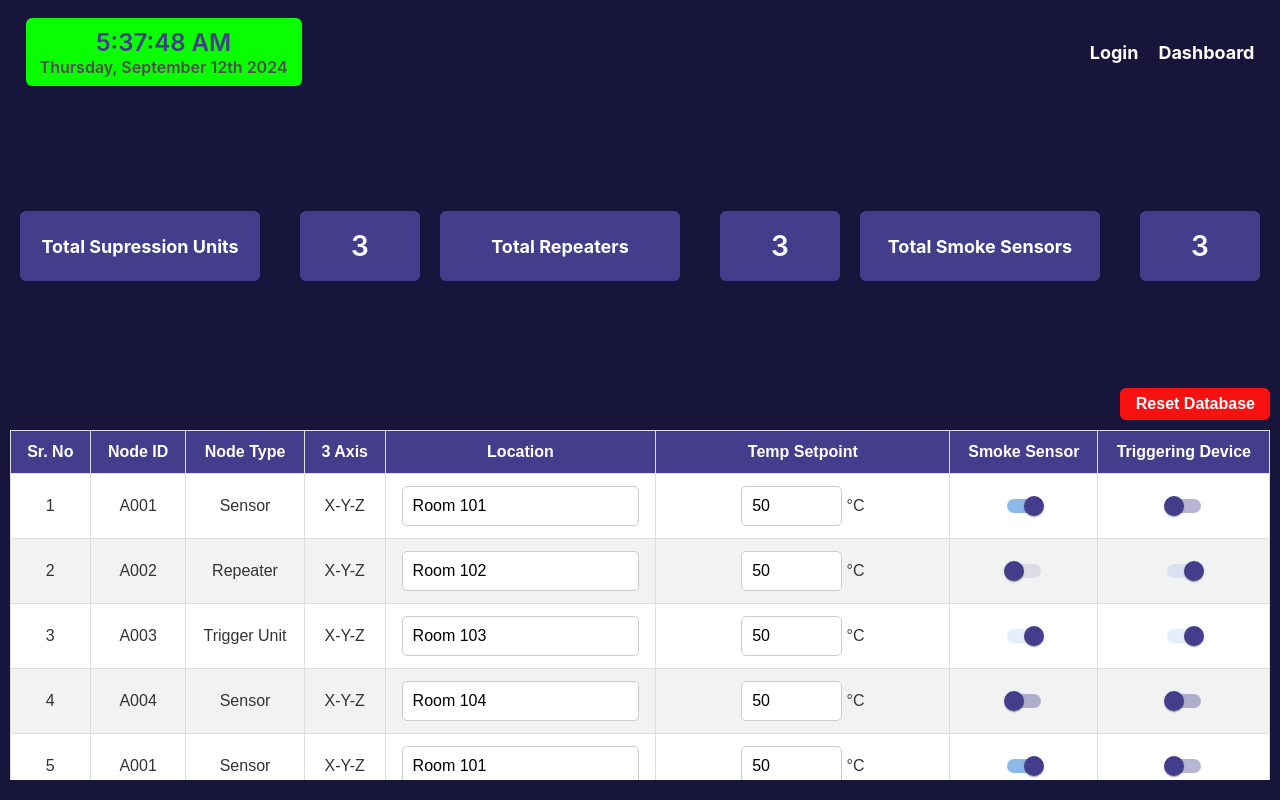
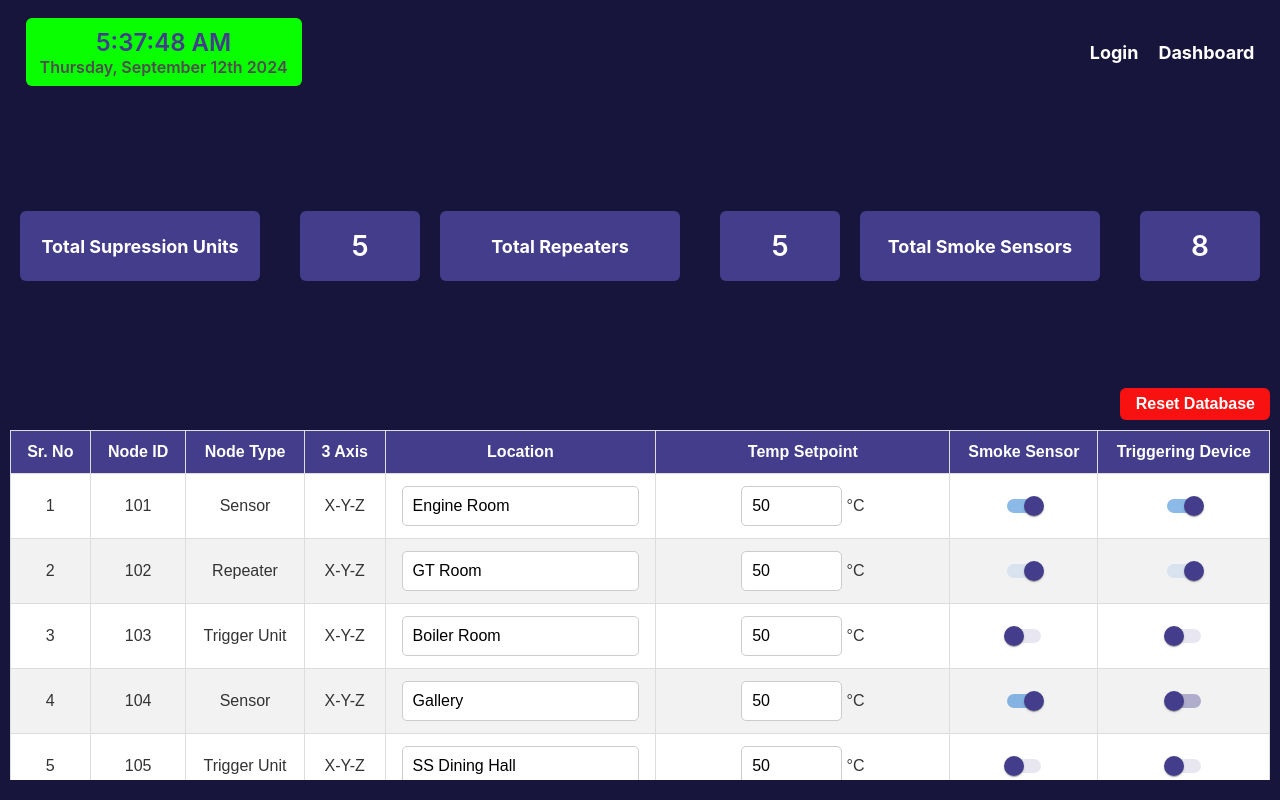
Before and after one commit to cee-diksha/fire_detection, a React (Create React App) app: page /settings in a window 1280 px wide. Built offline with nearby package versions, Linux system fonts and the light colour scheme.

Commit message:
settings table made dynamic

```diff
--- a/src/assets/info.js
+++ b/src/assets/info.js
@@ -1,20 +1,20 @@
 export const info = [
-    {id: 1, status: "success", data: {node_name: "Engine Room", node_id: 101, bat_volt: 3.6, temp: "50", last_update: "12/9/24 11:54:58"}},
-    {id: 2, status: "success", data: {node_name: "GT Room", node_id: 105, bat_volt: 3.6, temp: "50", last_update: "12/9/24 13:14:18"}},
-    {id: 3, status: "success", data: {node_name: "Boiler Room", node_id: 103, bat_volt: 3.6, temp: "50", last_update: "12/9/24 15:24:08"}},
-    {id: 4, status: "yellow", data: {node_name: "Gallery", node_id: 111, bat_volt: 3.6, temp: "50", last_update: "12/9/24 11:54:58"}},
-    {id: 5, status: "success", data: {node_name: "SS Dining Hall", node_id: 109, bat_volt: 3.6, temp: "50", last_update: "12/9/24 11:54:58"}},
-    {id: 6, status: "success", data: {node_name: "VS Dining Hall", node_id: 114, bat_volt: 3.6, temp: "50", last_update: "12/9/24 11:54:58"}},
-    {id: 7, status: "success", data: {node_name: "Main Switch Board", node_id: 107, bat_volt: 3.6, temp: "50", last_update: "12/9/24 11:54:58"}},
-    {id: 8, status: "success", data: {node_name: "MCO", node_id: 108, bat_volt: 3.6, temp: "50", last_update: "12/9/24 11:54:58"}},
-    {id: 9, status: "success", data: {node_name: "Engg JS Mess", node_id: 102, bat_volt: 3.6, temp: "50", last_update: "12/9/24 11:54:58"}},
-    {id: 10, status: "success", data: {node_name: "Engg SS Mess", node_id: 104, bat_volt: 3.6, temp: "50", last_update: "12/9/24 11:54:58"}},
-    {id: 11, status: "success", data: {node_name: "Spare Gear Store", node_id: 106, bat_volt: 3.6, temp: "50", last_update: "12/9/24 11:54:58"}},
-    {id: 12, status: "orange", data: {node_name: "CMR", node_id: 110, bat_volt: 3.6, temp: "50", last_update: "12/9/24 11:54:58"}},
-    {id: 13, status: "success", data: {node_name: "AC Compartment", node_id: 112, bat_volt: 3.6, temp: "50", last_update: "12/9/24 11:54:58"}},
-    {id: 14, status: "success", data: {node_name: "ASP", node_id: 113, bat_volt: 3.6, temp: "50", last_update: "12/9/24 11:54:58"}},
-    {id: 15, status: "success", data: {node_name: "Pump Room", node_id: 115, bat_volt: 3.6, temp: "50", last_update: "12/9/24 11:54:58"}},
-    {id: 16, status: "danger", data: {node_name: "Cabin Flat", node_id: 116, bat_volt: 3.6, temp: "50", last_update: "12/9/24 11:54:58"}},
-    {id: 17, status: "success", data: {node_name: "Fwd JS Mess", node_id: 114, bat_volt: 3.6, temp: "50", last_update: "12/9/24 11:54:58"}},
-    {id: 18, status: "success", data: {node_name: "Fwd SS Mess", node_id: 117, bat_volt: 3.6, temp: "50", last_update: "12/9/24 11:54:58"}}
+    {id: 1, status: "success", data: {tempSetpoint: 50, smokeSensor: true, triggeringDevice: true , axis: 'X-Y-Z', node_type: "sensor" ,node_name: "Engine Room", node_id: 101, bat_volt: 3.6, temp: "50", last_update: "12/9/24 11:54:58"}},
+    {id: 2, status: "success", data: {tempSetpoint: 50, smokeSensor: true, triggeringDevice: true , axis: 'X-Y-Z', node_type: "repeater" ,node_name: "GT Room", node_id: 102, bat_volt: 3.6, temp: "50", last_update: "12/9/24 13:14:18"}},
+    {id: 3, status: "success", data: {tempSetpoint: 50, smokeSensor: false, triggeringDevice: false , axis: 'X-Y-Z', node_type: "trigger unit" ,node_name: "Boiler Room", node_id: 103, bat_volt: 3.6, temp: "50", last_update: "12/9/24 15:24:08"}},
+    {id: 4, status: "yellow", data: {tempSetpoint: 50, smokeSensor: true, triggeringDevice: false , axis: 'X-Y-Z', node_type: "sensor" ,node_name: "Gallery", node_id: 104, bat_volt: 3.6, temp: "50", last_update: "12/9/24 11:54:58"}},
+    {id: 5, status: "success", data: {tempSetpoint: 50, smokeSensor: false, triggeringDevice: false , axis: 'X-Y-Z', node_type: "trigger unit" ,node_name: "SS Dining Hall", node_id: 105, bat_volt: 3.6, temp: "50", last_update: "12/9/24 11:54:58"}},
+    {id: 6, status: "success", data: {tempSetpoint: 50, smokeSensor: true, triggeringDevice: true , axis: 'X-Y-Z', node_type: "sensor" ,node_name: "VS Dining Hall", node_id: 106, bat_volt: 3.6, temp: "50", last_update: "12/9/24 11:54:58"}},
+    {id: 7, status: "success", data: {tempSetpoint: 50, smokeSensor: false, triggeringDevice: false , axis: 'X-Y-Z', node_type: "repeater" ,node_name: "Main Switch Board", node_id: 107, bat_volt: 3.6, temp: "50", last_update: "12/9/24 11:54:58"}},
+    {id: 8, status: "success", data: {tempSetpoint: 50, smokeSensor: false, triggeringDevice: true , axis: 'X-Y-Z', node_type: "sensor" ,node_name: "MCO", node_id: 108, bat_volt: 3.6, temp: "50", last_update: "12/9/24 11:54:58"}},
+    {id: 9, status: "success", data: {tempSetpoint: 50, smokeSensor: true, triggeringDevice: false , axis: 'X-Y-Z', node_type: "sensor" ,node_name: "Engg JS Mess", node_id: 109, bat_volt: 3.6, temp: "50", last_update: "12/9/24 11:54:58"}},
+    {id: 10, status: "success", data: {tempSetpoint: 50, smokeSensor: true, triggeringDevice: true , axis: 'X-Y-Z', node_type: "trigger unit" ,node_name: "Engg SS Mess", node_id: 110, bat_volt: 3.6, temp: "50", last_update: "12/9/24 11:54:58"}},
+    {id: 11, status: "success", data: {tempSetpoint: 50, smokeSensor: true, triggeringDevice: true , axis: 'X-Y-Z', node_type: "sensor" ,node_name: "Spare Gear Store", node_id: 111, bat_volt: 3.6, temp: "50", last_update: "12/9/24 11:54:58"}},
+    {id: 12, status: "orange", data: {tempSetpoint: 50, smokeSensor: false, triggeringDevice: true , axis: 'X-Y-Z', node_type: "repeater" ,node_name: "CMR", node_id: 112, bat_volt: 3.6, temp: "50", last_update: "12/9/24 11:54:58"}},
+    {id: 13, status: "success", data: {tempSetpoint: 50, smokeSensor: true, triggeringDevice: false , axis: 'X-Y-Z', node_type: "trigger unit" ,node_name: "AC Compartment", node_id: 113, bat_volt: 3.6, temp: "50", last_update: "12/9/24 11:54:58"}},
+    {id: 14, status: "success", data: {tempSetpoint: 50, smokeSensor: false, triggeringDevice: true , axis: 'X-Y-Z', node_type: "sensor" ,node_name: "ASP", node_id: 114, bat_volt: 3.6, temp: "50", last_update: "12/9/24 11:54:58"}},
+    {id: 15, status: "success", data: {tempSetpoint: 50, smokeSensor: false, triggeringDevice: false , axis: 'X-Y-Z', node_type: "repeater" ,node_name: "Pump Room", node_id: 115, bat_volt: 3.6, temp: "50", last_update: "12/9/24 11:54:58"}},
+    {id: 16, status: "danger", data: {tempSetpoint: 50, smokeSensor: true, triggeringDevice: true , axis: 'X-Y-Z', node_type: "repeater" ,node_name: "Cabin Flat", node_id: 116, bat_volt: 3.6, temp: "50", last_update: "12/9/24 11:54:58"}},
+    {id: 17, status: "success", data: {tempSetpoint: 50, smokeSensor: false, triggeringDevice: true , axis: 'X-Y-Z', node_type: "trigger unit" ,node_name: "Fwd JS Mess", node_id: 117, bat_volt: 3.6, temp: "50", last_update: "12/9/24 11:54:58"}},
+    {id: 18, status: "success", data: {tempSetpoint: 50, smokeSensor: true, triggeringDevice: false , axis: 'X-Y-Z', node_type: "sensor" ,node_name: "Fwd SS Mess", node_id: 118, bat_volt: 3.6, temp: "50", last_update: "12/9/24 11:54:58"}}
 ]
--- a/src/components/SettingsCards.js
+++ b/src/components/SettingsCards.js
@@ -1,26 +1,36 @@
+import { info } from "../assets/info"
 import "./comp-styles.css"
 
+const totalUnits = (unit) => {
+    const result = info.filter(item => item.data.node_type === unit)
+    return result.length
+}
+
+totalUnits()
+
 export const TotalSuppressionCard = () => {
+    const count = totalUnits("trigger unit")
     return(
         <div className="total-cards">
             <div className="total-label">
                 <h4>Total Supression Units</h4>
             </div>
             <div className="total-num">
-                3
+                {count}
             </div>
         </div>
     )
 }
 
 export const TotalSmokeCard = () => {
+    const count = totalUnits("sensor")
     return(
         <div className="total-cards">
             <div className="total-label">
                 <h4>Total Smoke Sensors</h4>
             </div>
             <div className="total-num">
-                3
+                {count}
             </div>
         </div>
     )
@@ -28,13 +38,14 @@ export const TotalSmokeCard = () => {
 
 
 export const TotalRepeaterCard = () => {
+    const count = totalUnits("repeater")
     return(
         <div className="total-cards">
             <div className="total-label">
                 <h4>Total Repeaters</h4>
             </div>
             <div className="total-num">
-                3
+            {count}
             </div>
         </div>
     )
--- a/src/components/SettingsTable.js
+++ b/src/components/SettingsTable.js
@@ -2,37 +2,29 @@ import React, { useEffect, useState } from 'react';
 import Switch from '@mui/material/Switch';
 import './comp-styles.css';
 import ConfimationModal from './ConfimationModal';
+import { info } from '../assets/info';
 
 const SettingsTable = () => {
     const [showModal, setShowModal] = useState(false)
-    const [data, setData] = useState([
-        { id: 1, nodeId: 'A001', nodeType: 'sensor', axis: 'X-Y-Z', location: 'Room 101', tempSetpoint: 50, smokeSensor: true, triggeringDevice: false },
-        { id: 2, nodeId: 'A002', nodeType: 'repeater', axis: 'X-Y-Z', location: 'Room 102', tempSetpoint: 50, smokeSensor: false, triggeringDevice: true },
-        { id: 3, nodeId: 'A003', nodeType: 'trigger unit', axis: 'X-Y-Z', location: 'Room 103', tempSetpoint: 50, smokeSensor: true, triggeringDevice: true },
-        { id: 4, nodeId: 'A004', nodeType: 'sensor', axis: 'X-Y-Z', location: 'Room 104', tempSetpoint: 50, smokeSensor: false, triggeringDevice: false },
-        { id: 5, nodeId: 'A001', nodeType: 'sensor', axis: 'X-Y-Z', location: 'Room 101', tempSetpoint: 50, smokeSensor: true, triggeringDevice: false },
-        { id: 6, nodeId: 'A002', nodeType: 'repeater', axis: 'X-Y-Z', location: 'Room 102', tempSetpoint: 50, smokeSensor: false, triggeringDevice: true },
-        { id: 7, nodeId: 'A003', nodeType: 'trigger unit', axis: 'X-Y-Z', location: 'Room 103', tempSetpoint: 50, smokeSensor: true, triggeringDevice: true },
-        { id: 8, nodeId: 'A004', nodeType: 'sensor', axis: 'X-Y-Z', location: 'Room 104', tempSetpoint: 50, smokeSensor: false, triggeringDevice: false },
-    ]);
+    const [data, setData] = useState(info);
 
-    const handleSwitchChange = (id, field) => {
+    const handleSwitchChange = (node_id, field) => {
         setData((prevData) =>
             prevData.map((item) =>
-                item.id === id ? { ...item, [field]: !item[field] } : item
+                item.node_id === node_id ? { ...item, [field]: !item[field] } : item
             )
         );
     };
 
-    const handleLoctionChange= (id, location) => {
+    const handleLoctionChange= (node_id, location) => {
         setData((prev) =>
-            prev.map(item => item.id === id ? {...item, "location": location} : item)
+            prev.map(item => item.node_id === node_id ? {...item, "location": location} : item)
         )
     }
 
-    const handleTempChange= (id, temp) => {
+    const handleTempChange= (node_id, temp) => {
         setData((prev) =>
-            prev.map(item => item.id === id ? {...item, "tempSetpoint": temp} : item)
+            prev.map(item => item.node_id === node_id ? {...item, "tempSetpoint": temp} : item)
         )
     }
 
@@ -60,13 +52,13 @@ const SettingsTable = () => {
                 </thead>
                 <tbody>
                     {data.map((item, index) => (
-                        <tr key={item.id}>
+                        <tr key={item.data.node_id}>
                             <td>{index + 1}</td>
-                            <td>{item.nodeId}</td>
-                            <td style={{textTransform: "capitalize"}}>{item.nodeType}</td>
-                            <td>{item.axis}</td>
-                            <td><input type="text" style={{width: "90%"}} value={item.location} onChange={(e) => handleLoctionChange(item.id, e.target.value)}/></td>
-                            <td><input type="number" id="tempInput" placeholder="Enter a number" value={item.tempSetpoint} style={{width: "30%"}} onChange={(e) => handleTempChange(item.id, e.target.value)}/> °C</td>
+                            <td>{item.data.node_id}</td>
+                            <td style={{textTransform: "capitalize"}}>{item.data.node_type}</td>
+                            <td>{item.data.axis}</td>
+                            <td><input type="text" style={{width: "90%"}} value={item.data.node_name} onChange={(e) => handleLoctionChange(item.data.node_id, e.target.value)}/></td>
+                            <td><input type="number" id="tempInput" placeholder="Enter a number" value={item.data.tempSetpoint} style={{width: "30%"}} onChange={(e) => handleTempChange(item.data.node_id, e.target.value)}/> °C</td>
                             <td>
                                 <Switch
                                     sx={{
@@ -77,9 +69,9 @@ const SettingsTable = () => {
                                           backgroundColor: "#433D8B",
                                         },
                                       }}
-                                    checked={item.smokeSensor}
-                                    onChange={() => handleSwitchChange(item.id, 'smokeSensor')}
-                                    disabled={item.nodeType === 'repeater' || item.nodeType === 'trigger unit'}
+                                    checked={item.data.smokeSensor}
+                                    onChange={() => handleSwitchChange(item.data.node_id, 'smokeSensor')}
+                                    disabled={item.data.node_type === 'repeater' || item.data.node_type === 'trigger unit'}
                                 />
                             </td>
                             <td>
@@ -92,9 +84,9 @@ const SettingsTable = () => {
                                           backgroundColor: "#433D8B",
                                         },
                                       }}
-                                    checked={item.triggeringDevice}
-                                    onChange={() => handleSwitchChange(item.id, 'triggeringDevice')}
-                                    disabled={item.nodeType === 'repeater' || item.nodeType === 'trigger unit'}
+                                    checked={item.data.triggeringDevice}
+                                    onChange={() => handleSwitchChange(item.data.node_id, 'triggeringDevice')}
+                                    disabled={item.data.node_type === 'repeater' || item.data.node_type === 'trigger unit'}
                                 />
                             </td>
                         </tr>
```
